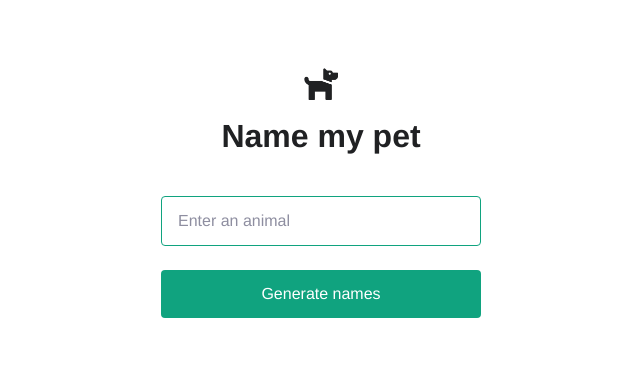
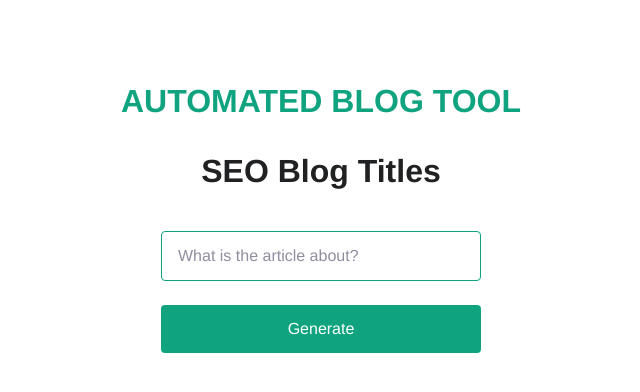
Before and after one commit to willschneider15/GPTBlogs, a Flask app: page / in a window 1280 px wide. Shown: the top 392 px of the page, without its empty margins (319-959 px from the left). Run offline with Flask 2, Linux system fonts and the light colour scheme; some web fonts are replaced.

Commit message:
updated foler

```diff
--- a/app.py
+++ b/python-flask/app.py
@@ -10,7 +10,7 @@ openai.api_key = os.getenv("OPENAI_API_KEY")
 @app.route("/", methods=("GET", "POST"))
 def index():
     if request.method == "POST":
-        animal = request.form["animal"]
+        animal = request.form["title"]
         response = openai.Completion.create(
             engine="text-davinci-003",
 
@@ -28,6 +28,6 @@ def index():
 
 
 def generate_prompt(animal):
-    return """Write a product comparison article for {} this article should be 2000-3000 words with multiple sections containing multiple paragraphs. Sections should compare pros and cons including prices, features, and customer experience.""".format(
+    return """Write a section for an article that includes 4-5 paragraphs that are 3-4 sentences long. This section {}.""".format(
         animal.capitalize()
     )
--- a/static/main.css
+++ b/python-flask/static/main.css
@@ -36,6 +36,10 @@ h3 {
   color: #202123;
   margin: 16px 0 40px;
 }
+.tool-title{
+  color: #10a37f;
+}
+
 form {
   display: flex;
   flex-direction: column;
--- /dev/null
+++ b/python-flask/templates/index.html
@@ -0,0 +1,19 @@
+<!DOCTYPE html>
+<head>
+  <title>OpenAI Quickstart</title>
+
+  <link rel="stylesheet" href="{{ url_for('static', filename='main.css') }}" />
+</head>
+
+<body>
+
+  <h1 class="tool-title">AUTOMATED BLOG TOOL</h1>
+  <h3>SEO Blog Titles</h3>
+  <form action="/" method="post">
+    <input type="text" name="title" placeholder="What is the article about?" required />
+    <input type="submit" value="Generate" />
+  </form>
+  {% if result %}
+  <div class="result">{{ result }}</div>
+  {% endif %}
+</body>
--- a/templates/index.html
+++ /dev/null
@@ -1,21 +0,0 @@
-<!DOCTYPE html>
-<head>
-  <title>OpenAI Quickstart</title>
-  <link
-    rel="shortcut icon"
-    href="{{ url_for('static', filename='dog.png') }}"
-  />
-  <link rel="stylesheet" href="{{ url_for('static', filename='main.css') }}" />
-</head>
-
-<body>
-  <img src="{{ url_for('static', filename='dog.png') }}" class="icon" />
-  <h3>Name my pet</h3>
-  <form action="/" method="post">
-    <input type="text" name="animal" placeholder="Enter an animal" required />
-    <input type="submit" value="Generate names" />
-  </form>
-  {% if result %}
-  <div class="result">{{ result }}</div>
-  {% endif %}
-</body>
```
Also changed, not shown: python-flask/README.md (renamed from README.md), python-flask/compare.json (renamed from compare.json), python-flask/requirements.txt (renamed from requirements.txt), python-flask/static/dog.png (renamed from static/dog.png), 12 other files.
